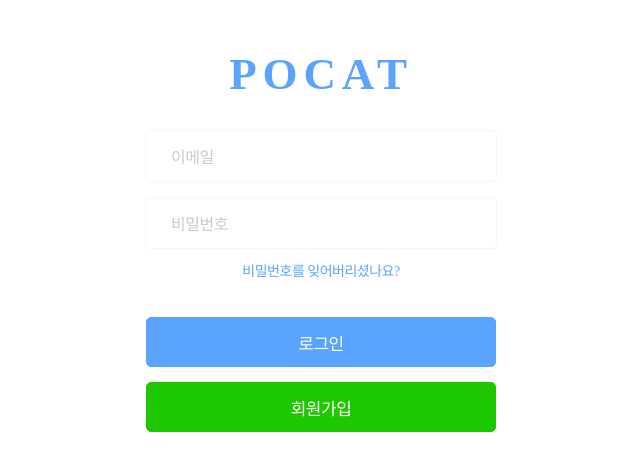
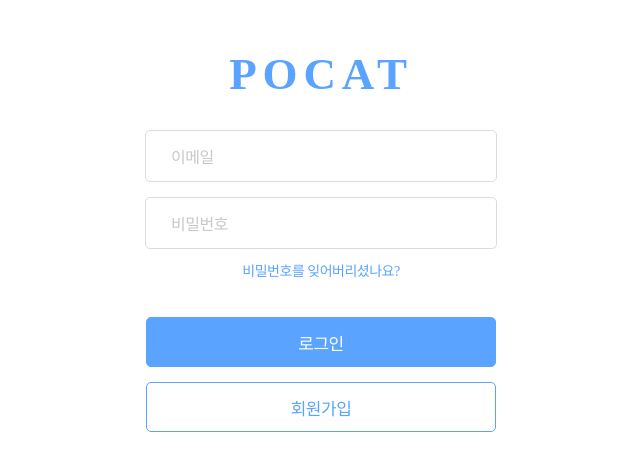
Before and after one commit to DasomL/pocat-react, a React (Create React App) app: page /login in a window 1280 px wide. Shown: the part 152-622 px from the top of the page, without its empty margins (319-959 px from the left). Built offline with nearby package versions, Linux system fonts and the light colour scheme.

Commit message:
modify colors

```diff
--- a/src/routes/addcat.js
+++ b/src/routes/addcat.js
@@ -1,6 +1,7 @@
 import React, { Component } from "react";
 import styled from "styled-components";
 import Select from "react-select";
+import { Link } from "react-router-dom";
 
 const Container = styled.div`
   text-align: center;
@@ -38,7 +39,7 @@ const InputBox = styled.div`
   width: 394px;
   height: 50px;
   border-radius: 5px;
-  border: solid 1px #f5f5f5;
+  border: solid 1px #dcdcdc;
 
   margin-bottom: 10px;
 `;
@@ -47,7 +48,7 @@ const Input = styled.input`
   width: 240px;
   height: 19px;
   font-size: 16px;
-  border: solid 0px #f5f5f5;
+  border: solid 0px grey;
   color: #000000;
   &:active,
   &:focus {
@@ -61,7 +62,7 @@ const Label = styled.label`
   font-size: 16px;
   font-weight: 400;
   letter-spacing: -0.5px;
-  color: #cacaca;
+  color: #c8c8c8;
   padding-left: 25px;
 `;
 
@@ -90,7 +91,6 @@ const Button = styled.button`
   font-weight: 400;
   letter-spacing: -0.5px;
 
-  -webkit-appearence: none;
   cursor: pointer;
   &:active,
   &:focus {
@@ -123,13 +123,13 @@ export class AddCat extends Component {
         ...styles,
         height: "50px",
         borderRadius: "5px",
-        border: "solid 1px #f5f5f5"
+        border: "solid 1px #dcdcdc"
       }),
       placeholder: styles => ({
         ...styles,
         fontSize: "16px",
         letterSpacing: "-0.5px",
-        color: "#cacaca"
+        color: "#c8c8c8"
       }),
       option: styles => ({
         ...styles,
@@ -209,7 +209,9 @@ export class AddCat extends Component {
               <br />
               뒷다리 길이 : 뒷다리의 무릎에서 발꿈치까지의 길이
             </SmallNotice>
-            <Button>야옹이 등록</Button>
+            <Link to="/dashboard">
+              <Button>야옹이 등록</Button>
+            </Link>
           </Form>
         </Container>
       </>
--- a/src/routes/join.js
+++ b/src/routes/join.js
@@ -38,7 +38,7 @@ const InputBox = styled.div`
   width: 350px;
   height: 50px;
   border-radius: 5px;
-  border: solid 1px #f5f5f5;
+  border: solid 1px #dcdcdc;
 
   margin-bottom: 15px;
 `;
@@ -47,7 +47,7 @@ const Input = styled.input`
   width: 210px;
   height: 19px;
   font-size: 16px;
-  border: solid 0px #f5f5f5;
+  border: solid 0px #dcdcdc;
   color: #000000;
   &:active,
   &:focus {
@@ -60,7 +60,7 @@ const Label = styled.label`
   font-size: 16px;
   font-weight: 400;
   letter-spacing: -0.5px;
-  color: #cacaca;
+  color: #c8c8c8;
   padding-left: 25px;
 `;
 
@@ -72,7 +72,7 @@ const SmallNotice = styled.div`
   line-height: 15px;
   letter-spacing: -0.4px;
   text-align: center;
-  color: #cacaca;
+  color: #c8c8c8;
   margin-bottom: 25px;
 `;
 
--- a/src/routes/joinsuccess.js
+++ b/src/routes/joinsuccess.js
@@ -28,7 +28,7 @@ const Subtext = styled.div`
   line-height: 1.43;
   letter-spacing: -0.5px;
   text-align: center;
-  color: #707070;
+  color: #969696;
   margin-bottom: 70px;
 `;
 
@@ -46,7 +46,7 @@ const EmailCheckNotice = styled.div`
   line-height: 1.36;
   letter-spacing: -0.5px;
   text-align: center;
-  color: #707070;
+  color: #969696;
   margin-bottom: 70px;
 `;
 
--- a/src/routes/login.js
+++ b/src/routes/login.js
@@ -38,7 +38,7 @@ const InputBox = styled.div`
   width: 350px;
   height: 50px;
   border-radius: 5px;
-  border: solid 1px #f5f5f5;
+  border: solid 1px #dcdcdc;
 
   margin-bottom: 15px;
 `;
@@ -47,7 +47,7 @@ const Input = styled.input`
   width: 210px;
   height: 19px;
   font-size: 16px;
-  border: solid 0px #f5f5f5;
+  border: solid 0px #dcdcdc;
   color: #000000;
   &:active,
   &:focus {
@@ -72,7 +72,7 @@ const Label = styled.label`
   font-size: 16px;
   font-weight: 400;
   letter-spacing: -0.5px;
-  color: #cacaca;
+  color: #c8c8c8;
   padding-left: 25px;
 `;
 
@@ -81,12 +81,12 @@ const Button = styled.button`
   height: 50px;
   margin-bottom: 15px;
   border-radius: 5px;
-  color: #ffffff;
+  color: ${props => (props.primary ? "#ffffff" : "#5aa3ff")};
   transition: all 0.3s;
 
   border: ${props =>
-    props.primary ? "1px solid #5aa3ff" : "1px solid #1ec800"};
-  background-color: ${props => (props.primary ? "#5aa3ff " : "#1ec800")};
+    props.primary ? "1px solid #5aa3ff" : "1px solid #5aa3ff"};
+  background-color: ${props => (props.primary ? "#5aa3ff " : "#ffffff")};
 
   font-size: 17px;
   font-weight: 400;
@@ -129,8 +129,12 @@ export class Login extends Component {
             </InputBox>
 
             <FindPw>비밀번호를 잊어버리셨나요?</FindPw>
-            <Button primary>로그인</Button>
-            <Button>회원가입</Button>
+            <Link to="/addcat">
+              <Button primary>로그인</Button>
+            </Link>
+            <Link to="/join">
+              <Button>회원가입</Button>
+            </Link>
           </Form>
         </Container>
       </>
```
Also changed, not shown: src/styles/Theme.js (added, +15 -0 lines).
